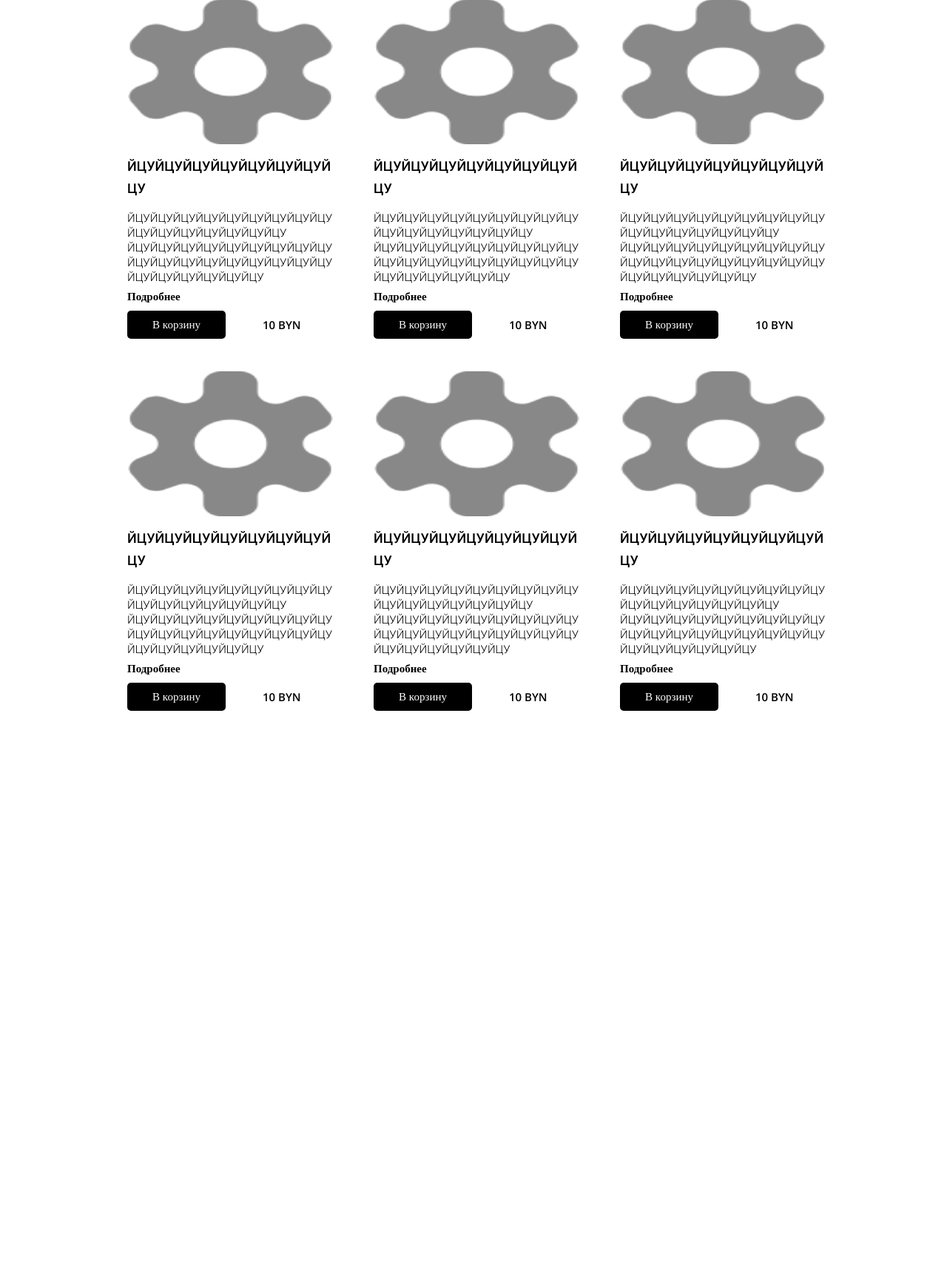
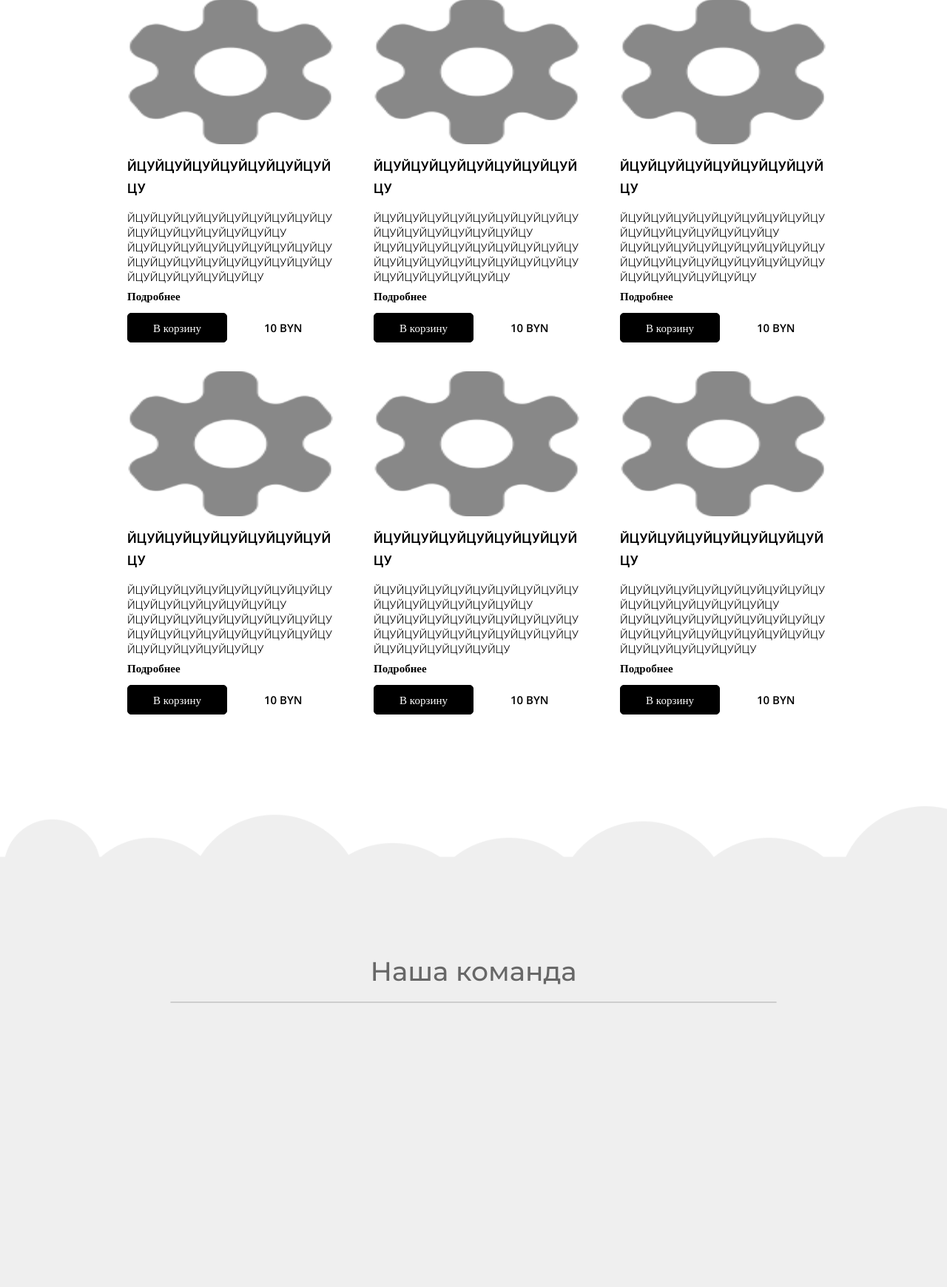
Before and after one commit to tixan6/Web-Caketoria, a PHP site: page / in a window 1280 px wide. Shown: the part 2244-3984 px from the top of the page at 74% size. Before the commit the page ends 3205 px from the top, so only its background shows below. Run offline with PHP 8.4, Linux system fonts and the light colour scheme; data that the repository does not hold is empty.

Commit message:
Added animation for buttons and fixed a few bugs

```diff
--- a/css/main.css
+++ b/css/main.css
@@ -155,6 +155,7 @@ li {
 }
 .Products
 {
+    transition: 0.3s;
     color: #E6E6E6;
     width: 190px;
     height: 48px;
@@ -162,6 +163,12 @@ li {
     border-radius: 5px;
     display: inline-table;
     margin-top: 29px;
+}
+.Products:hover
+{
+    transition: 0.3s;
+    background: #C04242;
+
 }
 .undertxt_of_maintxt
 {
@@ -306,7 +313,7 @@ hr
 {
     position: relative;
     width: 2826px;
-    height: 490px;
+    height: 510px;
     display: flex;
     align-items: center;
     left:  0;
@@ -328,21 +335,56 @@ hr
 {
     display: flex;
 }
+
 .btn_Cart
 {
+    transition: 0.3s;
     width: 133px;
     height: 38px;
-    background: #000000;
+    background: #000;
     border-radius: 5px;
+    border: 0.5px solid #000000;
+    display: flex;
+    justify-content: space-evenly;
+    margin: 0;
+    align-items: center;
+}
+.btn_Cart:hover
+{
+    transition: 0.3s;
+    width: 133px;
+    height: 38px;
+    background: #fff;
+    border: 0.5px solid #000;
+    border-radius: 5px;
+    display: flex;
+    justify-content: space-evenly;
+    margin: 0;
+    align-items: center;
+}
+.btn_Cart:hover a
+{
+    transition: 0.3s;
+    font-family: 'Open Sans';
+    display: block;
+    text-align: center;
+    color: #000;
+    text-decoration: none;
 }
 .btn_Cart a
 {
     font-family: 'Open Sans';
     display: block;
     text-align: center;
-    padding-top: 8px ;
     color: #fff;
     text-decoration: none;
+
+}
+
+.PhotoCart
+{
+    width: 20px;
+    height: 20px;
 }
 .btnCartAndPrice p
 {
@@ -355,15 +397,36 @@ hr
 }
 .More
 {
+
     display: block;
-    padding-top: 5px;
-    padding-bottom: 10px;
+    margin-bottom: 10px;
+    padding-bottom: 3px;
     text-decoration: none;
     font-family: 'Open Sans';
     font-style: normal;
     font-weight: 600;
     color: #010101;
+    position: relative;
+
 }
+.More:before
+{
+    content: " ";
+    position:absolute;
+    width: 85px;
+    height: 0.5px;
+    background: #000;
+    left: 0;
+    bottom: 0;
+    transition: .3s;
+    transform: scale(0);
+    transform-origin: left;
+}
+.More:hover:before
+{
+    transform: scale(1);
+}
+
 .SliderWithItems
 {
     margin-left: 10px;
@@ -422,7 +485,8 @@ hr
 {
     display: block;
     padding-top: 5px;
-    padding-bottom: 10px;
+    margin-bottom: 10px;
+    padding-bottom: 3px;
     text-decoration: none;
     font-family: 'Open Sans';
     font-style: normal;
@@ -448,3 +512,32 @@ hr
     transform: scale(1.02);
     box-shadow: 0 14px 28px rgba(0,0,0,0.25), 0 10px 10px rgba(0,0,0,0.22);
 }
+                 /*О нас*/
+.CircleBg
+{
+    background-image: url('../img/BgAbout.png');
+    width: 100%;
+    height: 650px;
+    background-size: cover;
+    background-repeat: no-repeat;
+}
+
+#AboutUs
+{
+    padding-top: 200px;
+    padding-bottom: 26px;
+    font-family: 'Montserrat';
+    font-style: normal;
+    font-weight: 500;
+    font-size: 36px;
+    line-height: 46px;
+    color: #676767;
+}
+#AboutUs p
+{
+    margin: 0;
+}
+.wraper
+{
+    padding-bottom: 100px;
+}
--- a/index.php
+++ b/index.php
@@ -30,10 +30,10 @@
                     </div>
                     <div class="Header_Navigation">
                         <ul>
-                            <li><a href="#" class="as" >Каталог</a></li>
+                            <li><a href="#mainCatalog" class="as" >Каталог</a></li>
                             <li><a href="#">О нас</a></li>
                             <li><a href="#">Отзывы</a></li>
-                            <li><a href="#PopularProducts">Популярные</a></li>
+                            <li><a href="#KatalogTheBest">Популярные</a></li>
                             <li><a href="#">Контакты</a></li>
                         </ul>
                     </div>
@@ -102,8 +102,8 @@
     </section>
 
     <section>
-        <div class="containers">
-            <div class="KatalogTheBest">
+        <div class="containers"  id="KatalogTheBest">
+            <div class="KatalogTheBest" >
 
                 <div class="BloclForCentralize" id="PopularProducts">
                     <p>Популярная наша продукция</p>
@@ -316,7 +316,6 @@
                                 </div>
                             </div>
                         </div>
-
                     </div>
                 </div>
             </div>
@@ -325,7 +324,16 @@
     </section>
 
     <section>
-        <div class="container">
+        <div class="containers">
+
+            <div class="CircleBg">
+                <div class="BloclForCentralize" id="AboutUs">
+                    <p>Наша команда</p>
+                    <hr>
+                </div>
+
+
+            </div>
         </div>
     </section>
 
```
Also changed, not shown: img/BgAbout.png (added), img/shopping-cart.png (added).
